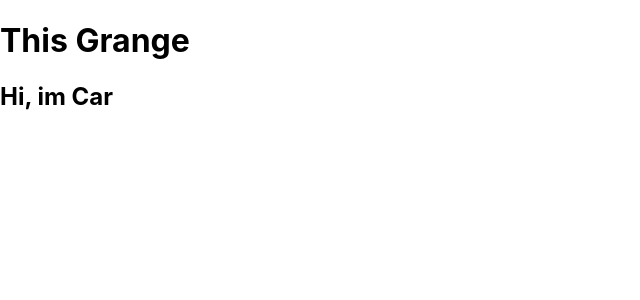
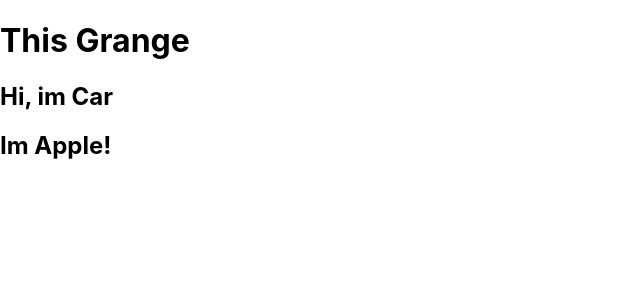
Before and after one commit to thatsdevtamil/mern-eom, a React (Create React App) app: page / in a window 1280 px wide. Shown: the top 300 px of the page, without its empty margins (0-640 px from the left). Built offline with nearby package versions, Linux system fonts and the light colour scheme.

Commit message:
Class Commpontes

```diff
--- /dev/null
+++ b/src/components/Apple.js
@@ -0,0 +1,11 @@
+import React   from "react";
+
+class Apple extends React.Component{
+    render(){
+        return (
+            <h2>Im Apple!</h2>
+        )
+    }
+};
+
+export default Apple;
--- a/src/index.js
+++ b/src/index.js
@@ -3,8 +3,8 @@ import ReactDOM from 'react-dom/client';
 import './index.css';
 import App from './App';
 import reportWebVitals from './reportWebVitals';
-
 import Car  from './components/Car';
+import Apple from './components/Apple';
 
 
 
@@ -13,6 +13,7 @@ function Grange (){
     <div>
       <h1>This Grange </h1>
       <Car/>
+      <Apple/>
     </div>
   )
 }
```
